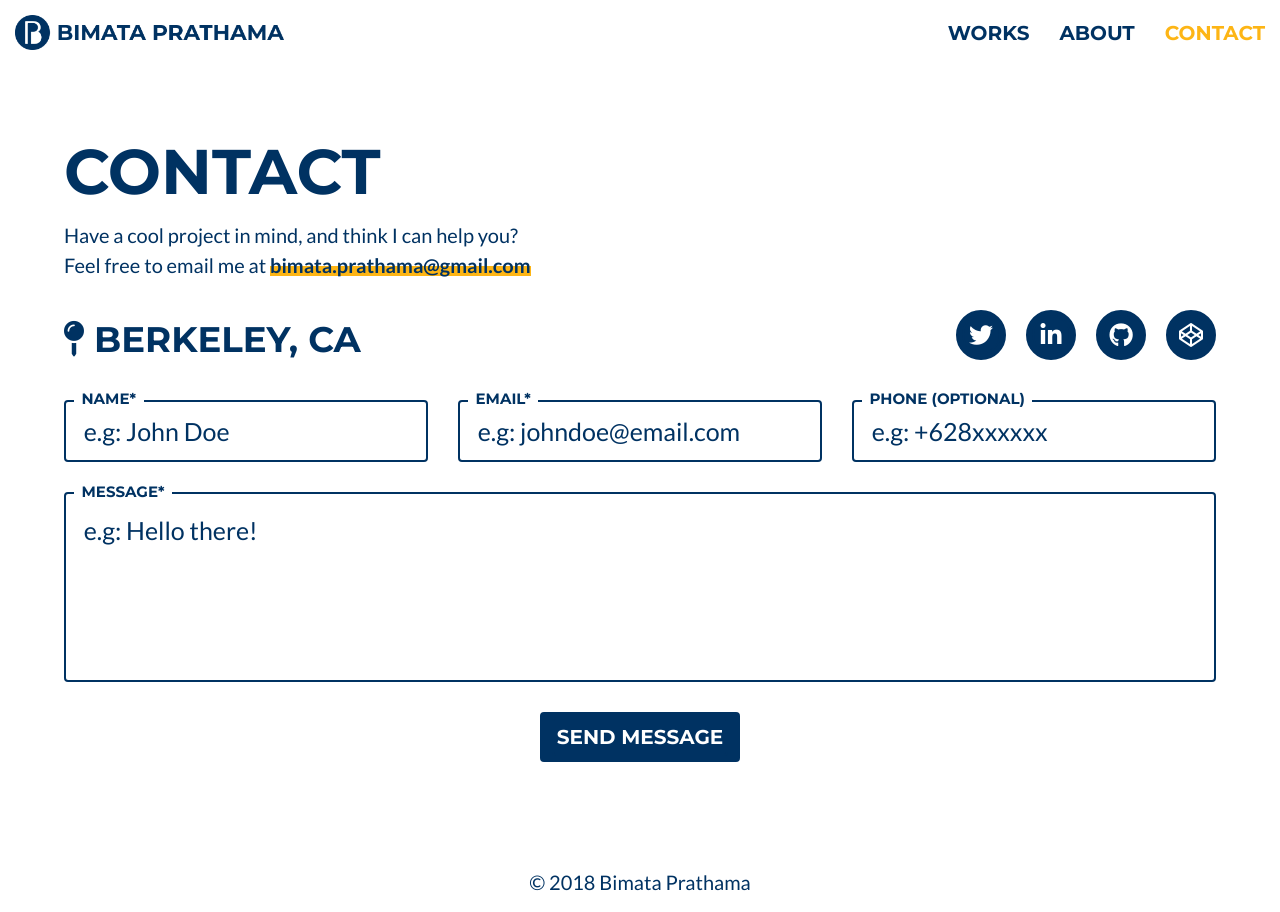
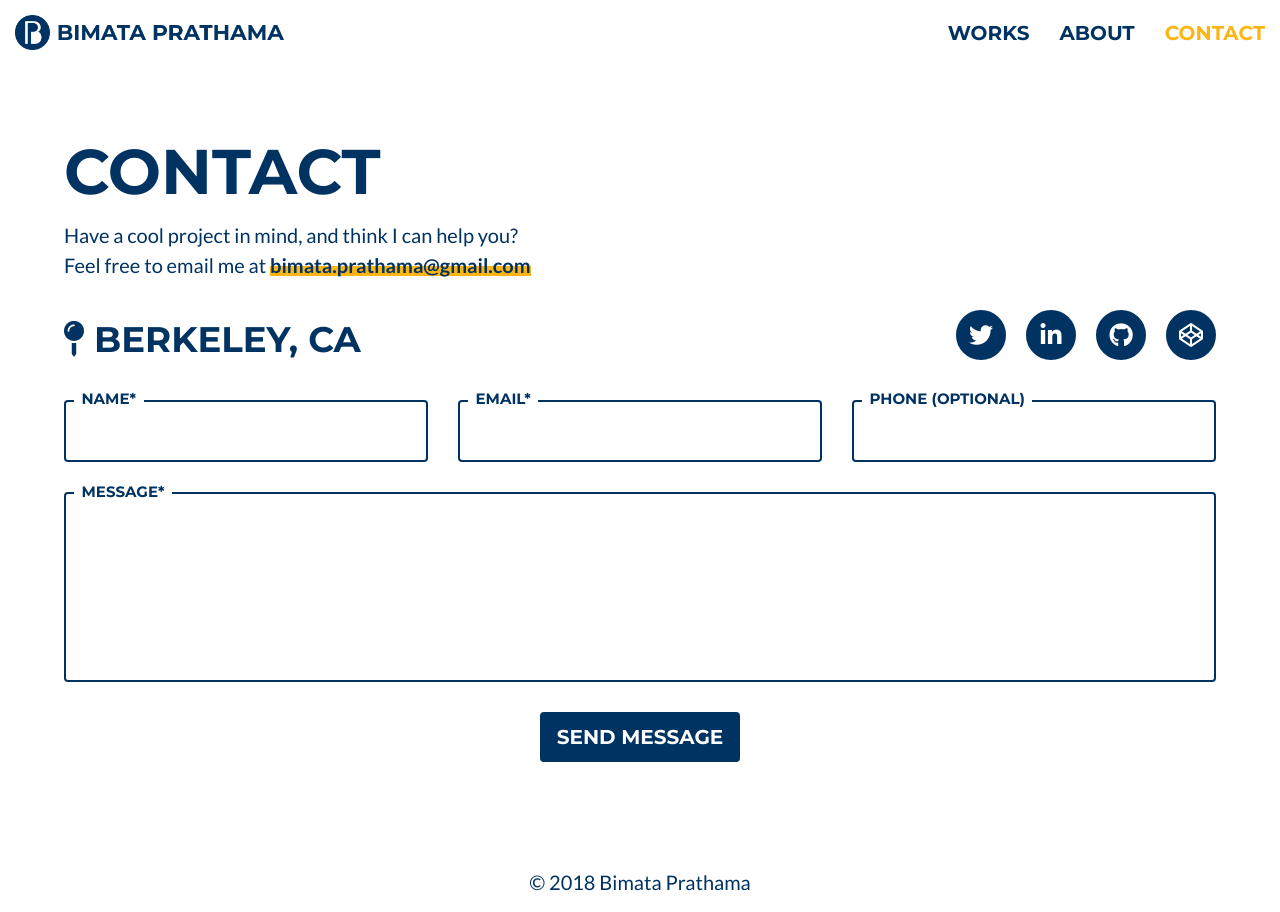
Before and after one commit to bedeviere/bimata3-vue, a Vue app: page /contact in a window 1280 px wide. Built offline with nearby package versions, Linux system fonts and the light colour scheme.

Commit message:
remove contact placeholders, update some copy in Home and About pages

```diff
--- a/src/views/About.vue
+++ b/src/views/About.vue
@@ -12,7 +12,7 @@
           <div class="column">
             <div class="about-overview">
               <p>Hi! I'm <strong>Bimata</strong>, a <strong>UX/UI designer</strong> based in Berkeley, CA. I create <strong>design prototypes</strong> and conduct <strong>user research</strong>. I focused on <strong>simplicity</strong>, <strong>modularity</strong>, and <strong>easy maintenance</strong>.</p>
-              <p>I’m a designer transitioning from a <strong>front-end engineer</strong> background. My previous engineer background helps me understand the <strong>limitations</strong> and <strong>possibilities</strong> of current web technology. I recently completed <strong>Professional Diploma Program in UX/UI Design</strong> at <strong>UC Berkeley Extension</strong>.</p>
+              <p>I’m a designer transitioning from a <strong>front-end developer</strong> background. My previous developer background helps me understand the <strong>limitations</strong> and <strong>possibilities</strong> of current web technology. I recently completed <strong>Professional Diploma Program in UX/UI Design</strong> at <strong>UC Berkeley Extension</strong>.</p>
               <transition-expand>
                 <div class="about-overview-more" v-show="overviewMore">
                   <p>By day, I design and code either for a living or to learn and experiment new design tools. By night, you might find me adventuring around <a href="https://worldofwarcraft.com/en-gb/character/ravenholdt/Bedeviere" target="_blank">Azeroth</a>, slaying demons and stuff.</p>
@@ -116,7 +116,7 @@
             <h4>About this Website</h4>
             <p>This site has been designed and built using <a href="https://bulma.io/" target="_blank">Bulma CSS Framework</a> as the skeleton, with some customizations along the way. It's rendered and transitioned through <a href="https://vuejs.org/" target="_blank">Vue.JS</a>.</p>
             <p>The CSS is written in <a href="https://sass-lang.com/" target="_blank">Sass</a>, with <strong>mobile first approach</strong> and with <a href="https://type-scale.com/" target="_blank">Perfect Fourth scale</a> for a <a href="https://alistapart.com/article/more-meaningful-typography" target="_blank">more meaningful typhography</a>.</p>
-            <p>The color scheme of this site is heavily inspired by <a href="https://wow.gamepedia.com/Crest_of_the_Alliance" target="_blank">Alliance Crest</a>.</p>
+            <p>The color scheme of this site is heavily inspired by the <a href="https://wow.gamepedia.com/Crest_of_the_Alliance" target="_blank">Alliance Crest</a>.</p>
           </div>
           <div class="column">
             <img class="image-centered" src="../assets/squares.jpg" alt="navy gold square">
@@ -146,7 +146,7 @@ export default {
   data() {
     return {
       overviewMore: false,
-      overviewMoreCopy: 'More about me..'
+      overviewMoreCopy: 'More trivial infos about me..'
       // token: '178557724.1677ed0.a09bcf1811c348cabeccf098cff2d079'
     };
   },
@@ -156,10 +156,10 @@ export default {
 
       if ( vm.overviewMore == false ) {
         vm.overviewMore = true;
-        vm.overviewMoreCopy = 'Less about me...';
+        vm.overviewMoreCopy = 'Less trivial infos about me...';
       } else {
         vm.overviewMore = false;
-        vm.overviewMoreCopy = 'More about me...';
+        vm.overviewMoreCopy = 'More trivial infos about me...';
       }
     }
   }
--- a/src/views/Contact.vue
+++ b/src/views/Contact.vue
@@ -28,7 +28,7 @@
               <div class="field">
                 <label class="label" for="contactName">Name*</label>
                 <div class="control">
-                  <input id="contactName" class="input is-medium" type="text" placeholder="e.g: John Doe" v-model="contactData.name" v-bind:class="{ 'is-danger': contactError.name.length != 0 }" v-bind:readonly="contactProcess">
+                  <input id="contactName" class="input is-medium" type="text" v-model="contactData.name" v-bind:class="{ 'is-danger': contactError.name.length != 0 }" v-bind:readonly="contactProcess">
                 </div>
                 <p class="help is-danger" v-if="contactError.name.length != 0">{{ contactError.name }}</p>
               </div>
@@ -37,7 +37,7 @@
               <div class="field">
                 <label class="label" for="contactEmail">Email*</label>
                 <div class="control">
-                  <input id="contactEmail" class="input is-medium" type="text" placeholder="e.g: johndoe@email.com" v-model="contactData.email" v-bind:class="{ 'is-danger': contactError.email.length != 0 }" v-bind:readonly="contactProcess">
+                  <input id="contactEmail" class="input is-medium" type="text" v-model="contactData.email" v-bind:class="{ 'is-danger': contactError.email.length != 0 }" v-bind:readonly="contactProcess">
                 </div>
                 <p class="help is-danger" v-if="contactError.email.length != 0">{{ contactError.email }}</p>
               </div>
@@ -46,7 +46,7 @@
               <div class="field">
                 <label class="label" for="contactPhone">Phone (Optional)</label>
                 <div class="control">
-                  <input id="contactPhone" class="input is-medium" type="text" placeholder="e.g: +628xxxxxx" v-model="contactData.phone" v-bind:readonly="contactProcess">
+                  <input id="contactPhone" class="input is-medium" type="text" v-model="contactData.phone" v-bind:readonly="contactProcess">
                 </div>
               </div>
             </div>
@@ -56,7 +56,7 @@
               <div class="field contact-message">
                 <label class="label" for="contactMessage">Message*</label>
                 <div class="control">
-                  <textarea id="contactMessage" class="textarea has-fixed-size is-medium" placeholder="e.g: Hello there!" rows="4" v-model="contactData.message" v-bind:class="{ 'is-danger': contactError.message.length != 0 }" v-bind:readonly="contactProcess"></textarea>
+                  <textarea id="contactMessage" class="textarea has-fixed-size is-medium" rows="4" v-model="contactData.message" v-bind:class="{ 'is-danger': contactError.message.length != 0 }" v-bind:readonly="contactProcess"></textarea>
                 </div>
                 <p class="help is-danger" v-if="contactError.message.length != 0">{{ contactError.message }}</p>
               </div>
--- a/src/views/Home.vue
+++ b/src/views/Home.vue
@@ -15,7 +15,7 @@
           </div>
           <div class="home-summary columns">
             <div class="column is-two-thirds">
-              <p>I create <strong>design prototypes</strong> and conduct <strong>user research</strong>. I’m a designer transitioning from a <strong>front-end engineer</strong> background. I recently completed <strong>Professional Diploma Program in UX/UI Design</strong> at <strong>UC Berkeley Extension</strong>.</p>
+              <p>I create <strong>design prototypes</strong> and conduct <strong>user research</strong>. I’m a designer transitioning from a <strong>front-end developer</strong> background. I recently completed <strong>Professional Diploma Program in UX/UI Design</strong> at <strong>UC Berkeley Extension</strong>.</p>
             </div>
           </div>
           <div class="buttons">
```
